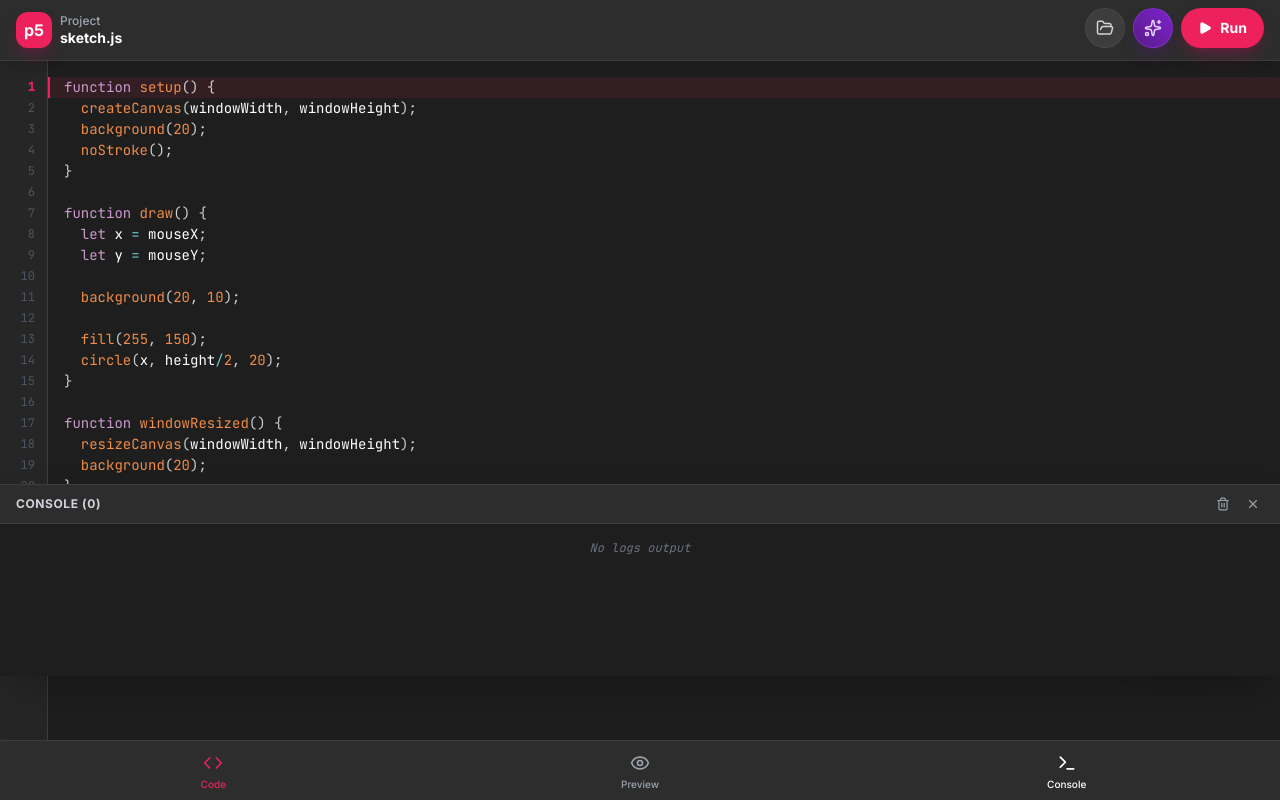
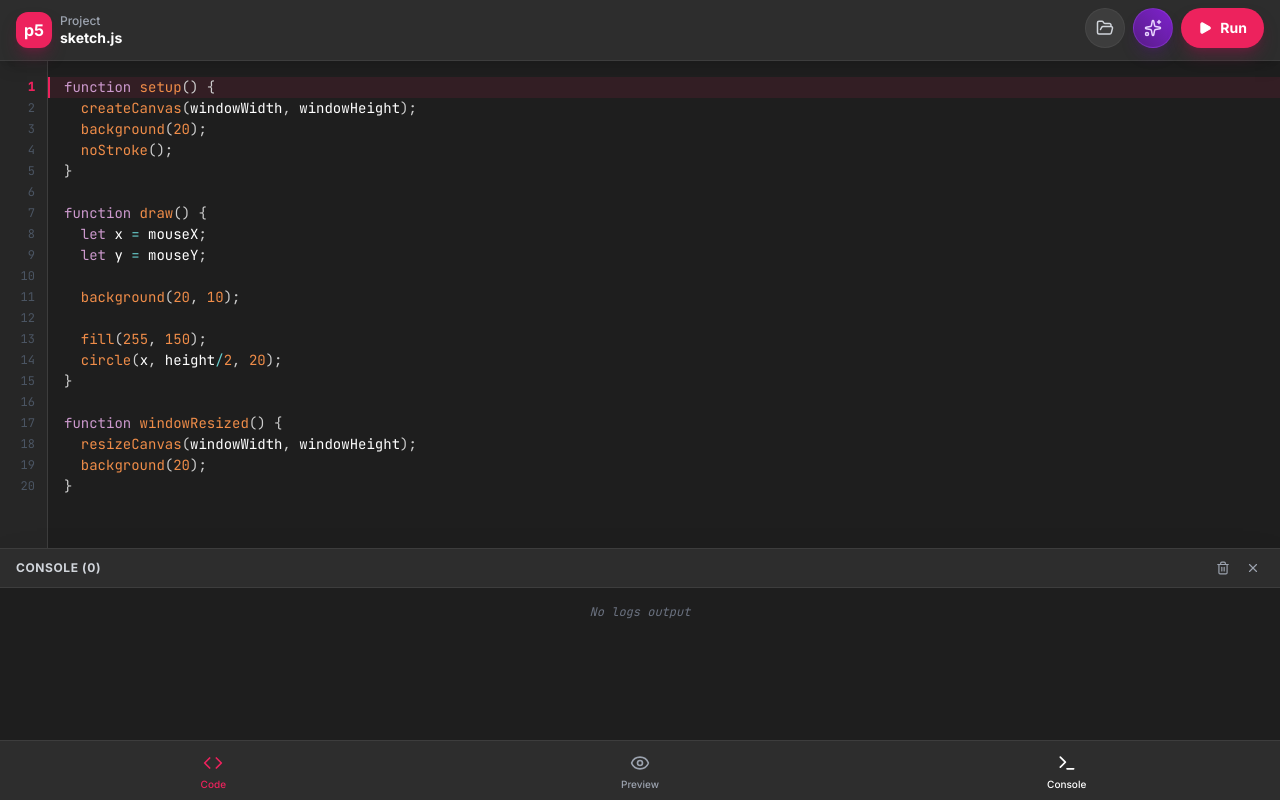
Before and after one commit to tutoman068/p5-mobile-studio, a React (Vite) app: page / in a window 1280 px wide. Both pictures are taken after a click on the button "Console". Built offline with nearby package versions, Linux system fonts and the light colour scheme.

Commit message:
Refactor Console component styling
Updated the Console component's className and bottom style.

```diff
--- a/components/Console.tsx
+++ b/components/Console.tsx
@@ -1,3 +1,4 @@
+
 import React, { useEffect, useRef } from 'react';
 import { ConsoleLog } from '../types';
 import { X, Trash2, AlertCircle, Info, AlertTriangle } from 'lucide-react';
@@ -22,13 +23,7 @@ const Console: React.FC<ConsoleProps> = ({ logs, isOpen, onClose, onClear }) =>
 
   return (
     <div
-      className="absolute left-0 right-0 h-48 bg-[#1e1e1e] border-t border-[#3D3D3D] shadow-2xl flex flex-col z-30"
-      style={{
-        // 4rem (h-16) + safe-area padding is roughly where the footer top is.
-        // We use env() to be precise.
-        // Note: 4rem is the approximate height of the icon area (without safe area padding).
-        bottom: 'calc(4rem + env(safe-area-inset-bottom, 0px))'
-      }}
+      className="absolute left-0 right-0 h-48 bg-[#1e1e1e] border-t border-[#3D3D3D] shadow-2xl flex flex-col z-10 bottom-0"
     >
       <div className="flex items-center justify-between px-4 py-2 bg-[#2D2D2D] border-b border-[#3D3D3D]">
         <h3 className="text-xs font-bold text-gray-300 uppercase tracking-wider">Console ({logs.length})</h3>
```
